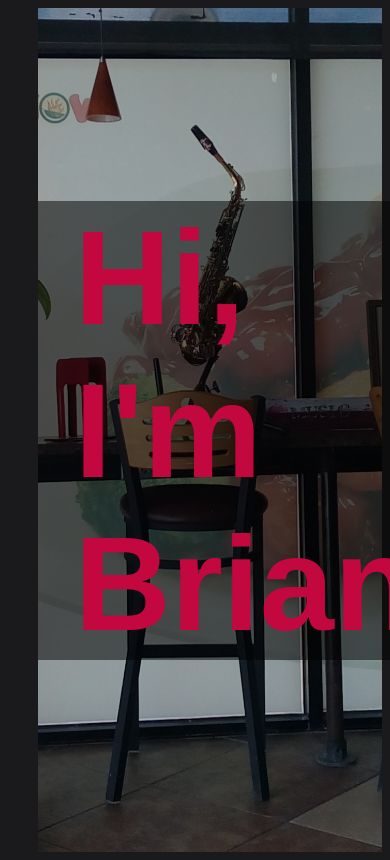
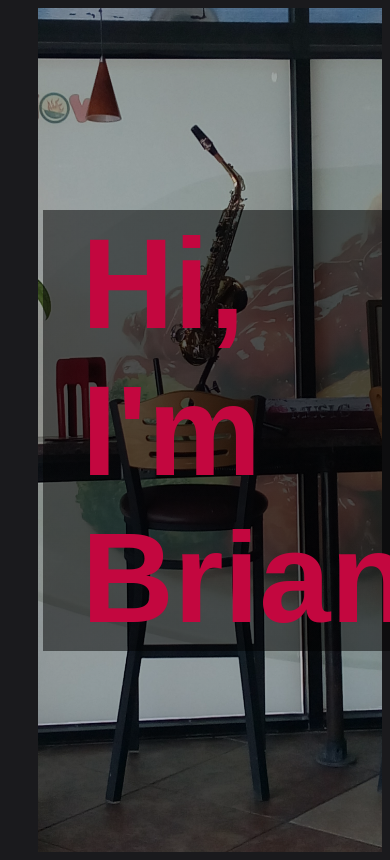
Before and after one commit to ehclipse/ehclipse.github.io, a plain HTML site: page index.html in a window 390 px wide. Shown: the top 860 px of the page. Drawn offline with Linux system fonts and the light colour scheme.

Commit message:
Fixed font size of text for mobile

```diff
--- a/css/index.css
+++ b/css/index.css
@@ -138,5 +138,5 @@ a{
     background-image: linear-gradient(rgb(0, 0, 0, 0.5),rgba(0, 0, 0, 0.5));
     padding-left: 0.3em;
     padding-right: 0.3em;
-    font-size: 100pt;
+    font-size: 8em;
 }
```
